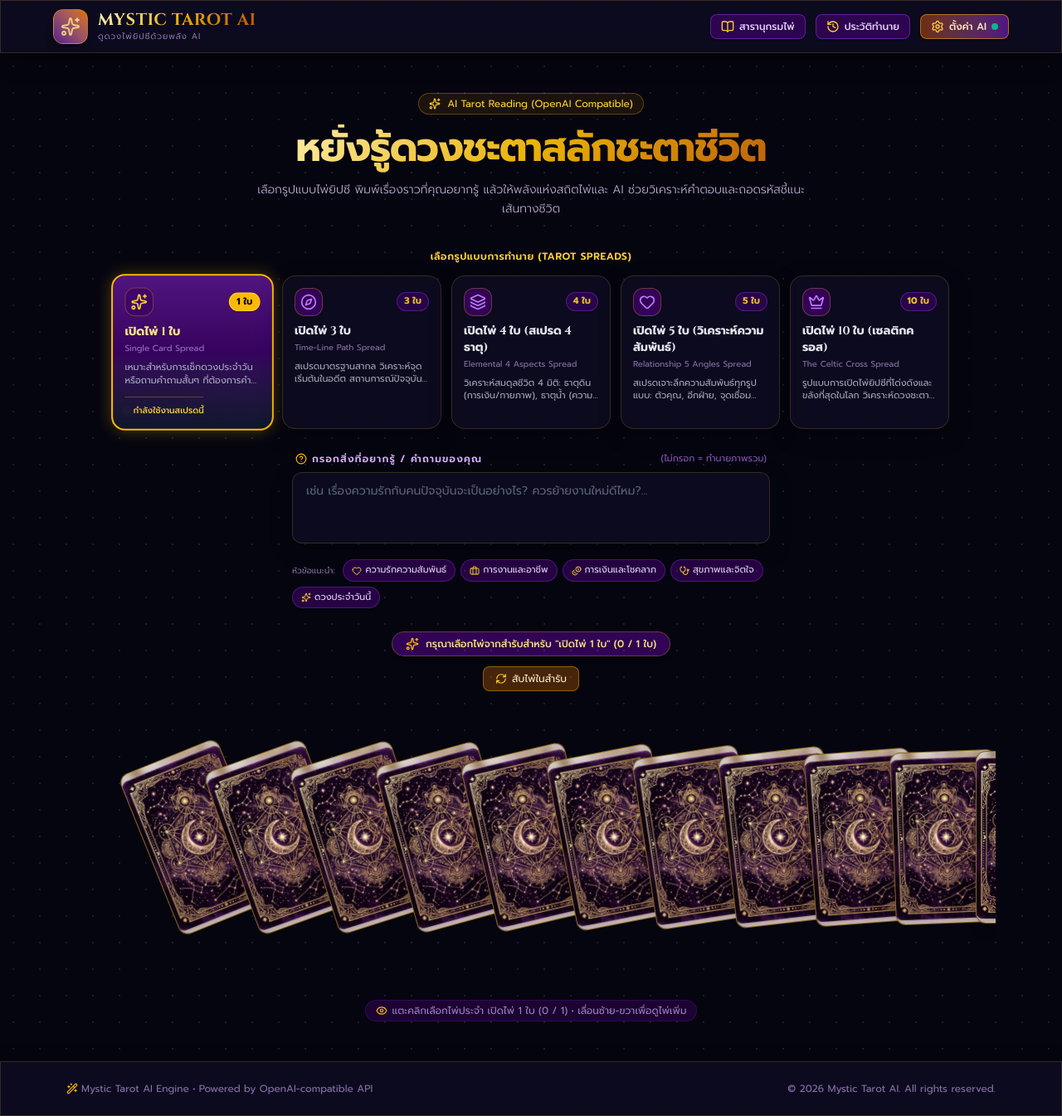
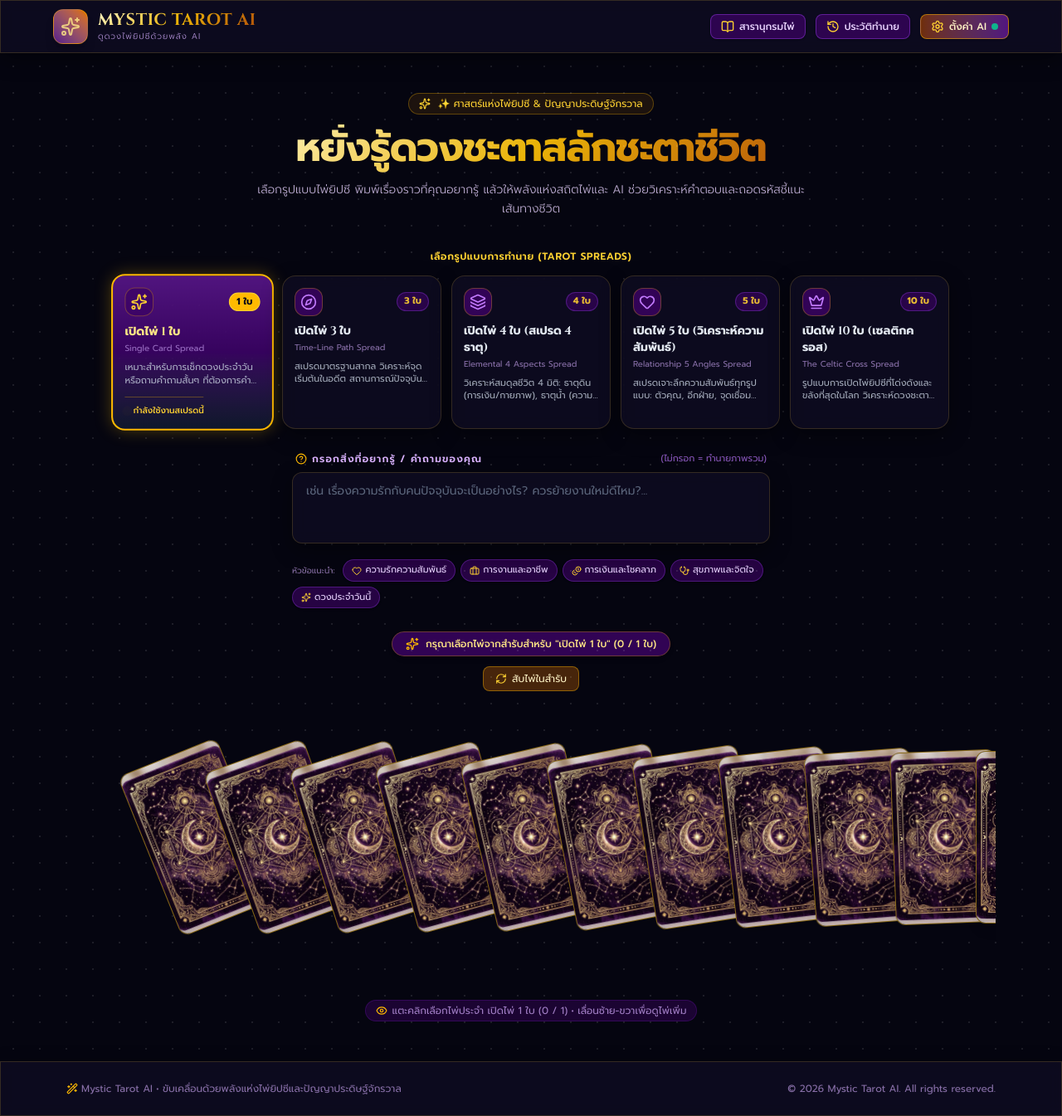
Before and after one commit to pondz1/MysticTarot, a React (Vite) app: page / in a window 1280 px wide. Shown: the whole page at 83% size. Built offline with nearby package versions, Linux system fonts and the light colour scheme.

Commit message:
style: polish user-facing UX copy and remove developer technical jargon

```diff
--- a/src/App.tsx
+++ b/src/App.tsx
@@ -134,7 +134,7 @@ export function App() {
         <div className="text-center my-4 max-w-2xl mx-auto">
           <div className="inline-flex items-center gap-2 px-3 py-1 rounded-full bg-amber-500/10 border border-amber-400/30 text-amber-300 text-xs mb-3 shadow-inner">
             <Sparkles className="w-3.5 h-3.5" />
-            <span>AI Tarot Reading (OpenAI Compatible)</span>
+            <span>✨ ศาสตร์แห่งไพ่ยิปซี & ปัญญาประดิษฐ์จักรวาล</span>
           </div>
 
           <h1 className="text-3xl sm:text-4xl md:text-5xl font-extrabold font-serif-mystic text-gold-gradient tracking-tight leading-tight">
@@ -201,7 +201,7 @@ export function App() {
         <div className="max-w-6xl mx-auto flex flex-col sm:flex-row justify-between items-center px-4 gap-2">
           <p className="flex items-center gap-1">
             <Wand2 className="w-3.5 h-3.5 text-amber-400" />
-            <span>Mystic Tarot AI Engine • Powered by OpenAI-compatible API</span>
+            <span>Mystic Tarot AI • ขับเคลื่อนด้วยพลังแห่งไพ่ยิปซีและปัญญาประดิษฐ์จักรวาล</span>
           </p>
           <p>© 2026 Mystic Tarot AI. All rights reserved.</p>
         </div>
--- a/src/components/ApiSettingsModal.tsx
+++ b/src/components/ApiSettingsModal.tsx
@@ -54,7 +54,7 @@ export const ApiSettingsModal: React.FC<ApiSettingsModalProps> = ({
           <div className="flex items-center gap-2">
             <Settings className="w-5 h-5 text-amber-300 animate-spin-slow" />
             <h3 className="text-base font-bold font-serif-mystic text-gold-gradient">
-              ตั้งค่า AI Connection (OpenAI Compatible)
+              ตั้งค่าการเชื่อมต่อปัญญาประดิษฐ์ AI
             </h3>
           </div>
           <button
@@ -69,7 +69,7 @@ export const ApiSettingsModal: React.FC<ApiSettingsModalProps> = ({
         <div className="mb-4">
           <label className="text-xs text-purple-200 font-medium mb-1.5 flex items-center gap-1">
             <Sparkles className="w-3.5 h-3.5 text-amber-400" />
-            เลือกผู้ให้บริการสำเร็จรูป (Quick Presets):
+            เลือกโมเดล AI ที่ต้องการเชื่อมต่อ:
           </label>
           <div className="flex flex-wrap gap-1.5 mt-1">
             {PROVIDER_PRESETS.map((preset, idx) => (
@@ -77,7 +77,7 @@ export const ApiSettingsModal: React.FC<ApiSettingsModalProps> = ({
                 key={idx}
                 type="button"
                 onClick={() => handleApplyPreset(preset)}
-                className="text-[11px] px-2.5 py-1 rounded-md bg-purple-950/80 hover:bg-purple-900 border border-purple-500/40 text-purple-200 hover:text-amber-200 transition-all"
+                className="text-[11px] px-2.5 py-1 rounded-md bg-purple-950/80 hover:bg-purple-900 border border-purple-500/40 text-purple-200 hover:text-amber-200 transition-all cursor-pointer"
               >
                 {preset.name}
               </button>
@@ -92,7 +92,7 @@ export const ApiSettingsModal: React.FC<ApiSettingsModalProps> = ({
           <div>
             <label className="text-xs font-medium text-slate-200 mb-1 flex items-center gap-1.5">
               <Key className="w-3.5 h-3.5 text-amber-400" />
-              API Key (เว้นว่างไว้เพื่อใช้ Smart AI Reader ออฟไลน์)
+              API Key (ระบบตั้งค่าคีย์เริ่มต้นให้พร้อมใช้งานทันที)
             </label>
             <input
               type="password"
--- a/src/components/Navbar.tsx
+++ b/src/components/Navbar.tsx
@@ -63,7 +63,7 @@ export const Navbar: React.FC<NavbarProps> = ({
           <button
             onClick={onOpenSettings}
             className="relative flex items-center gap-1.5 px-2.5 sm:px-3 py-1.5 rounded-lg text-xs font-medium text-amber-100 bg-gradient-to-r from-amber-900/90 to-purple-900/90 border border-amber-400/50 hover:border-amber-300 hover:shadow-[0_0_15px_rgba(234,179,8,0.3)] transition-all shadow-sm shrink-0 whitespace-nowrap"
-            title="ตั้งค่า OpenAI API Key"
+            title="ตั้งค่าเชื่อมต่อ AI"
           >
             <Settings className="w-4 h-4 text-amber-300 animate-spin-slow shrink-0" />
             <span className="whitespace-nowrap text-xs">ตั้งค่า AI</span>
```
